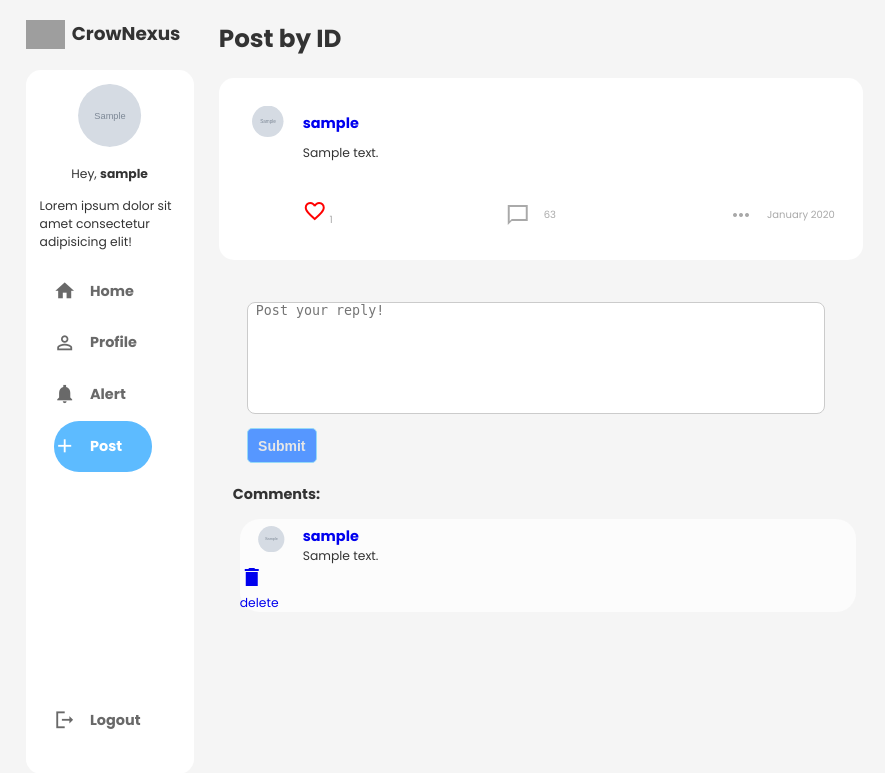
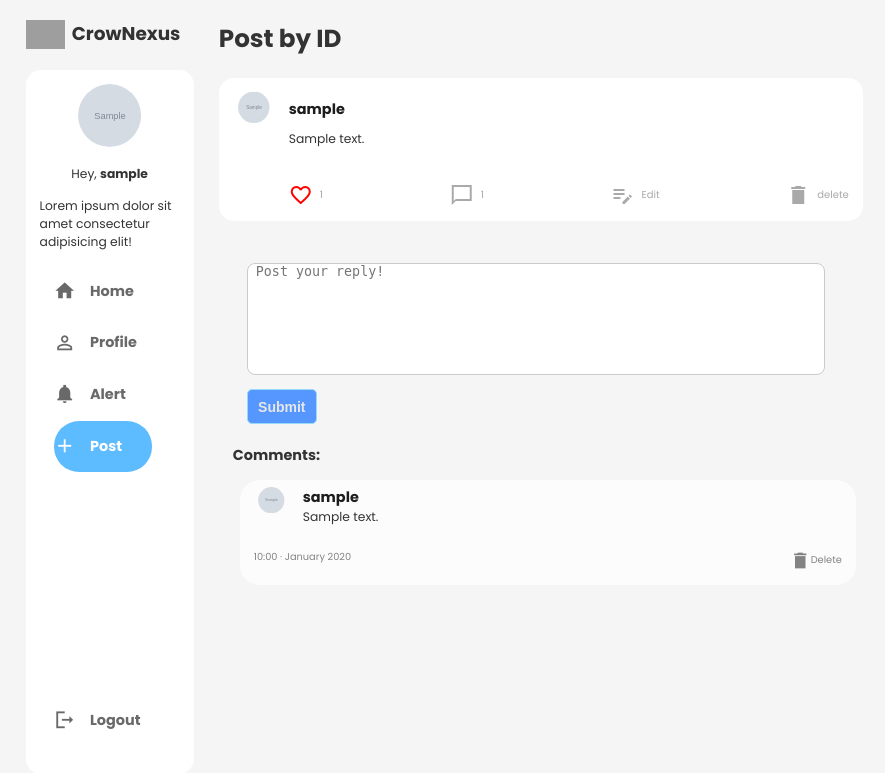
Before and after one commit to zilogfa/NexCrow, a Flask app: page /showpost/1 in a window 1280 px wide. Shown: the top 773 px of the page, without its empty margins (0-885 px from the left). Run offline with Flask 3, Linux system fonts and the light colour scheme; a user stored in the database is signed in; tables that the repository leaves empty hold one stand-in row (values such as "Sample post"); grey boxes marked "Sample" are stand-in pictures; some libraries are stand-ins or nearby versions; grey boxes are pictures that could not be loaded.

Commit message:
Front end development IP - delete sec updated.

```diff
--- a/main.py
+++ b/main.py
@@ -58,12 +58,23 @@ def save_profile_picture(file):
     destination = os.path.join(
         current_app.root_path, 'static/profile_pictures', new_filename)
 
-    # Resize=zing the image to a desired size (optional)
+    # Opening the uploaded image
+    image = Image.open(file)
+
+    # Croping the image to a square aspect ratio (1x1)
+    width, height = image.size
+    size = min(width, height)
+    left = (width - size) / 2
+    top = (height - size) / 2
+    right = (width + size) / 2
+    bottom = (height + size) / 2
+    image = image.crop((left, top, right, bottom))
+
+    # Resizing the image to a desired size (optional)
     output_size = (400, 400)  # Adjust the size as needed
-    image = Image.open(file)
     image.thumbnail(output_size)
 
-    # Saving the resized image to the destination folder
+    # Saving the cropped and resized image to the destination folder
     image.save(destination)
 
     # Returning the filename to store in the database
@@ -134,7 +145,7 @@ with app.app_context():
         updated_at = db.Column(db.DateTime, default=datetime.utcnow)
 
         user = relationship('User', back_populates='posts')
-        comments = db.relationship('Comment', back_populates='post')
+        comments = db.relationship('Comment', back_populates='post', cascade="all, delete-orphan")
 
 
     class Comment(db.Model):
@@ -235,8 +246,10 @@ with app.app_context():
         user = User.query.get(user_id)
 
         if user:
+            followers = user.followers.all()
+            followed = user.followed.all()
             reversed_posts = Post.query.filter_by(user_id=user.id).order_by(Post.created_at.desc()).all()
-            return render_template('user_profile.html', user=user, posts=reversed_posts, current_user=current_user, logged_in=current_user.is_authenticated)
+            return render_template('user_profile.html', user=user, followers=followers, followed=followed, posts=reversed_posts, current_user=current_user, logged_in=current_user.is_authenticated)
         else:
             flash('User not found.')
             return redirect(url_for('home'))
@@ -351,7 +364,7 @@ with app.app_context():
         if edit_form.validate_on_submit():
             post.body = edit_form.body.data
             db.session.commit()
-            return redirect(url_for('profile'))
+            return redirect(url_for('user_profile', user_id =current_user.id))
         return render_template('edit_post.html', form=edit_form ,post=post, current_user=current_user, logged_in=current_user.is_authenticated)
 
     # -------------------- Delete Page  -----------------------------------------
@@ -363,7 +376,7 @@ with app.app_context():
         post_to_delete = Post.query.get(id)
         db.session.delete(post_to_delete)
         db.session.commit()
-        return redirect(url_for('profile'))
+        return redirect(url_for('user_profile', user_id = current_user.id))
 
     # -------------------- Delete Comment I/P show post!!!  -----------------------------------------
 
--- a/static/css/styles.css
+++ b/static/css/styles.css
@@ -24,6 +24,14 @@ body{
 
     overflow-x: hidden;
     color: rgb(51, 51, 51);
+}
+
+a {
+    color: #1d1d1d;
+}
+
+a:hover {
+    color: #4d4d4d;
 }
 
 
@@ -260,6 +268,7 @@ aside .sidebar a:last-child{
 
 main {
     margin-top: 1.4rem;
+    margin-bottom: 1.4rem;
 }
 
 main .user-post{
@@ -276,10 +285,11 @@ main .user-post{
     top: 1.5rem;
     transition: all 0.3s ease;
     margin-bottom: 1rem;
+
 }
 
 main .user-post .content{
-    padding: 2rem;
+    padding: 1rem;
 }
 
 
@@ -309,12 +319,20 @@ main .user-post .content .title h3{
     margin-top: 0.5rem;
 
 
-}main .user-post .content .post-body{
+}
+main .user-post .content .post-body{
     margin-top: 0.5rem;
     margin-left: 4rem;
     position: relative;
     align-items: center;
 }
+
+main .user-post .content .post-body .p-body{
+    inline-size: 98%;
+    overflow-wrap: break-word;
+}
+
+
 
 main .user-post .content .post-body img{
     margin-top: 1rem;
@@ -336,8 +354,15 @@ main .user-post .content .post-body .comment-icon a{
     display: flex;
     position: relative;
     align-items: center;
-    gap: 1rem;
+    gap: 0.5rem;
     font-size: x-small;
+}
+
+main .user-post .content .post-body .comment-icon a span{
+    display: flex;
+    flex-direction: row;
+    align-items: center;
+    gap: 0.5rem;
 }
 
 
@@ -361,6 +386,7 @@ main .profile-sec{
     width: 46rem;
     background-color: white;
     border-radius: 15px;
+    margin-top: 1.5rem;
 }
 
 
@@ -518,13 +544,39 @@ main .comment-sec .title h3{
 
 }
 
-main .comment-body{
+main .comment-sec .title .comment-body{
+    inline-size: 80%;
+    overflow-wrap: break-word;
 
 }
 
 
 
+main .comment-sec .comment-detail{
+    display: flex;
+    flex-direction: row;
+    justify-content:space-between;
+    gap: 1rem;
+    padding: 1rem;
+    margin-top: 0.7rem;
+    font-size: 0.7rem;
+    color:#838383;
+}
 
+main .comment-sec .comment-detail a{
+    display: flex;
+    flex-direction: row;
+    color: #838383;
+    align-items: center;
+}
+
+main .comment-sec .comment-detail a span{
+    font-size: 1.5rem;
+}
+
+main .comment-sec .comment-detail a:hover{
+    color: #c22323;
+}
 
 
 
@@ -585,6 +637,10 @@ main .comment-body{
     main .profile-sec{
         width: 40rem;
 
+    }
+
+    main .comment-sec{
+        width: 36rem;
     }
 
 
@@ -652,6 +708,11 @@ main .comment-body{
     }
 
 
+    main .comment-sec{
+        width: 70vw;
+    }
+
+
 }
 
 
--- a/templates/base.html
+++ b/templates/base.html
@@ -91,7 +91,7 @@
                     <h3>Home</h3>
                 </a>
 
-                <a href="{{ url_for('profile') }}">
+                <a href="{{ url_for('user_profile', user_id=current_user.id) }}">
                     <span class="material-icons-sharp">
                         person_outline
                     </span>
--- a/templates/showpost.html
+++ b/templates/showpost.html
@@ -23,14 +23,14 @@
 
     <!-- Post Body Content -->
     <div class="post-body">
-      <p>{{ post.body }}</p>
+      <p class="p-body">{{ post.body }}</p>
 
       <!-- if post images:
       <img src="image/postimage.jpg"> -->
 
 
 
-      {% if logged_in %}
+      {% if logged_in and current_user %}
       <div class="comment-icon">
         <a href="#" class="like-button" data-post-id="{{ post.id }}" {% if current_user and post in current_user.liked_posts %}class="liked"{% endif %} onclick="likePost(event, this); return false;">
             <span class="likes-wrapper">
@@ -51,14 +51,52 @@
         <span class="material-icons-sharp">
             chat_bubble_outline
         </span>
-            <p>63</p>
+        <p>{{ post.comments|length }}</p>
+      </a>
+
+
+
+
+      <a href="{{url_for('edit_post', post_id=post.id)}}">
+          <span class="material-icons-sharp">
+              edit_note
+              </span>
+          <p>Edit</p>
+      </a>
+
+      <a href="{{url_for('delete_post', post_id=post.id)}}">
+          <span class="material-icons-sharp">
+              delete
+              </span>
+          <p>delete </p>
+      </a>
+      </div>
+      {% elif logged_in %}
+      <div class="comment-icon">
+        <a href="#" class="like-button" data-post-id="{{ post.id }}" {% if current_user and post in current_user.liked_posts %}class="liked"{% endif %} onclick="likePost(event, this); return false;">
+            <span class="likes-wrapper">
+                {% if post.likes == 1 %}
+                    <span class="heart-emoji red-heart"><span class="material-icons-sharp">
+                        favorite_border
+                    </span></span>
+                {% else %}
+                    <span class="heart-emoji empty-heart"><span class="material-icons-sharp">
+                        favorite_border
+                    </span></span>
+                {% endif %}
+            <span class="likes-count">{{ post.likes }}</span>
+            </span>
         </a>
 
         <a href="#">
-            <span class="material-icons-sharp">
-                more_horiz
+            <span class="material-icons-sharp" onclick="return false;">
+                chat_bubble_outline
             </span>
-            <p>{{ post.created_at.strftime('%B %Y') }} </p>
+            <p>{{ post.comments|length }}</p>
+        </a>
+
+        <a href="#" onclick="return false;">
+            <p>{{ post.created_at.strftime('%H:%M · %B %Y') }} </p>
         </a>
 
       </div>
@@ -120,12 +158,29 @@
 
       </div>
 
+
+      <!-- comment details: Like & time stamp section -->
+
+      <div class="comment-detail">
+
+      {% if logged_in and current_user.id == comment.user.id %}
+        <p>{{ comment.timestamp.strftime('%H:%M · %B %Y') }} </p>
         <a href="{{url_for('delete_comment', comment_id=comment.id , post_id=comment.post.id)}}">
           <span class="material-icons-sharp">
             delete
           </span>
-        <p>delete </p>
+          <p>Delete </p>
         </a>
+
+      {% else %}
+
+      <p>{{ comment.timestamp.strftime('%H:%M · %B %Y') }} </p>
+
+      {% endif %}
+
+      </div>
+
+      <!-- end comment Time Stamp and Delete  -->
 
 
   </div>
```
Also changed, not shown: templates/index.html (+2 -6 lines), templates/user_profile.html (+34 -5 lines), static/profile_pictures/30d08970d2441fde.png (added). Lines whose indentation alone changed are shown as unchanged.
